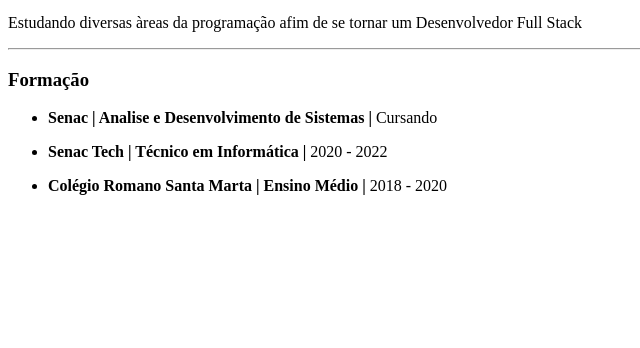
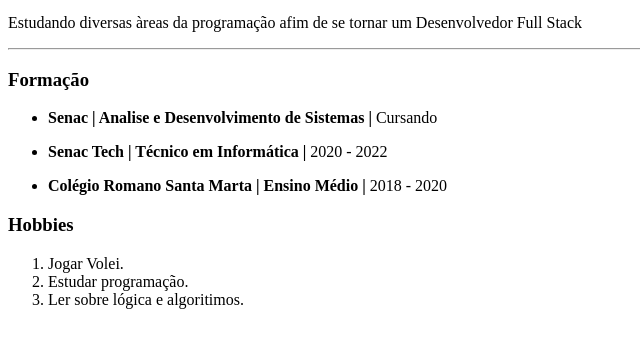
Before and after one commit to lucasfelps1/curso-dev-web, a plain HTML site: page HTML - Personal Site/index.html in a window 1280 px wide. Shown: the part 100-448 px from the top of the page, without its empty margins (0-640 px from the left). Drawn offline with Linux system fonts and the light colour scheme.

Commit message:
Adding ordened list

```diff
--- a/HTML - Personal Site/index.html
+++ b/HTML - Personal Site/index.html
@@ -27,5 +27,19 @@
         </li>
     </ul>
 
+    <h3>Hobbies</h3>
+
+    <ol>
+        <li>
+            Jogar Volei.
+        </li>
+        <li>
+            Estudar programação.
+        </li>
+        <li>
+            Ler sobre lógica e algoritimos.
+        </li>
+    </ol>
+
 </body>
 </html>
```
